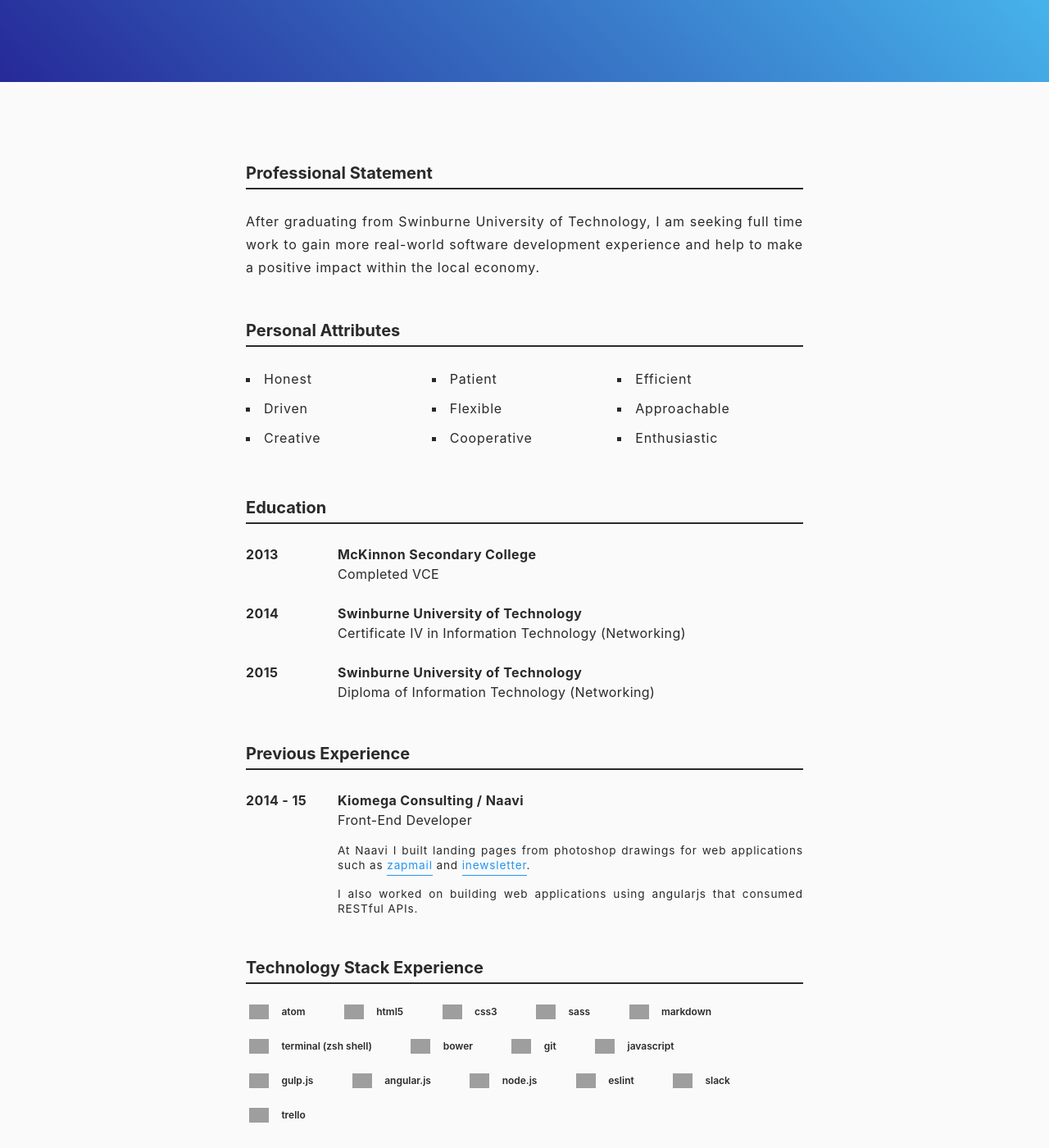
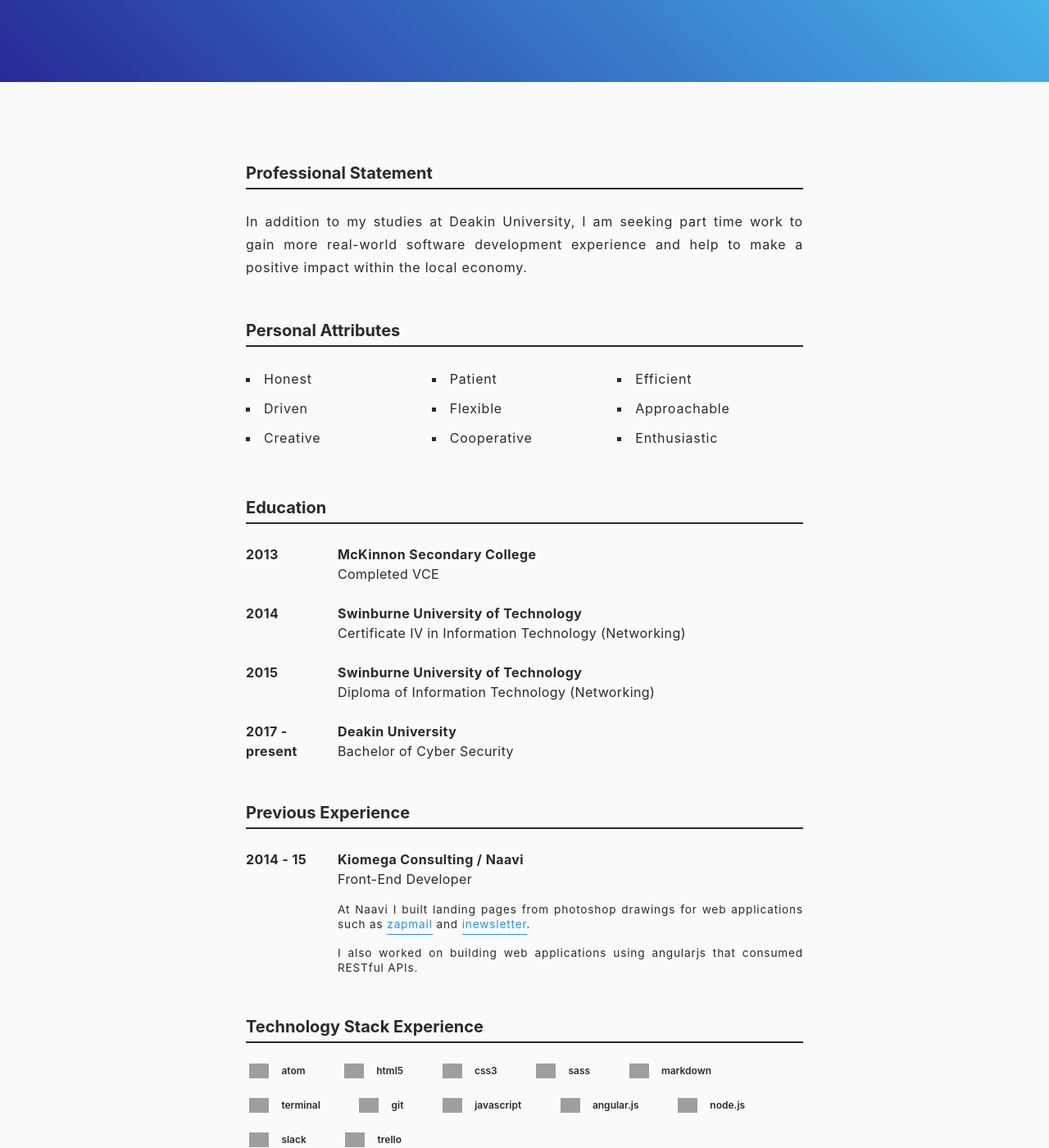
Before and after one commit to nxtonic/nxtonic.github.io, a Jekyll site: the page built from resume.html, in a window 1280 px wide and 1400 px high, scrolled down 490 px. Shown: the whole window at 82% size. Built offline with Jekyll 4.4.1, drawn with Linux system fonts in a browser that asks for light colours; grey boxes are pictures that could not be loaded.

Commit message:
updated icons, removed portfolio items

```diff
--- a/_includes/about.html
+++ b/_includes/about.html
@@ -2,7 +2,7 @@
   <div class="box">
     <h2 class="align-left">about me</h2>
     <p class="align-justify">
-      Hello, my name is {{site.data.author.first_name}}. I'm a developer, born and bred in <em>Melbourne, Australia</em>. I have a strong love for open source and working with others to make awesome <a class="wrap" href="{{site.url}}{{site.baseurl}}/work">stuff</a>.
+      Hello, my name is {{site.data.author.first_name}}. I'm a software developer, living in <em>Melbourne, Australia</em>. I have a strong love for open source and working with others to make awesome <a class="wrap" href="{{site.url}}{{site.baseurl}}/work">stuff</a>.
     </p>
   </div>
 </section>
--- a/_includes/learning.html
+++ b/_includes/learning.html
@@ -1,6 +1,6 @@
 <section>
   <div class="box">
-    <h2 class="align-center">learning about...</h2>
+    <h2 class="align-center">currently experimenting with...</h2>
     <div class="tool-icons align-center">{% for item in site.data.learning %}{% if item.url %}
       <a class="wrap" target="_blank" href="{{item.url}}">
         <img title="{{item.title}}" src="{{item.image_url}}">
--- a/resume.html
+++ b/resume.html
@@ -16,7 +16,7 @@ title: "my resume"
     <div class="item">
       <h5>Professional Statement</h5>
       <p>
-        After graduating from Swinburne University of Technology, I am seeking full time work to gain more real-world software development experience and help to make a positive impact within the local economy.
+        In addition to my studies at Deakin University, I am seeking part time work to gain more real-world software development experience and help to make a positive impact within the local economy.
       </p>
     </div>
 
@@ -72,6 +72,13 @@ title: "my resume"
             <span>Diploma of Information Technology (Networking)</span>
           </div>
         </div>
+        <div class="block">
+          <div class="date">2017 - present</div>
+          <div class="description">
+            <strong><a class="wrap" href="https://www.deakin.edu.au/" target="_blank">Deakin University</a></strong><br/>
+            <span><a class="wrap" href="https://www.deakin.edu.au/course/bachelor-cyber-security" target="_blank">Bachelor of Cyber Security</a></span>
+          </div>
+        </div>
       </div>
     </div>
 
```
Also changed, not shown: _data/confident.yml (+1 -13 lines), _data/learning.yml (+15 -19 lines), _work/idea-factory.md (deleted, +0 -21 lines), _work/magic8.md (deleted, +0 -32 lines), _work/specs.md (deleted, +0 -6 lines).
